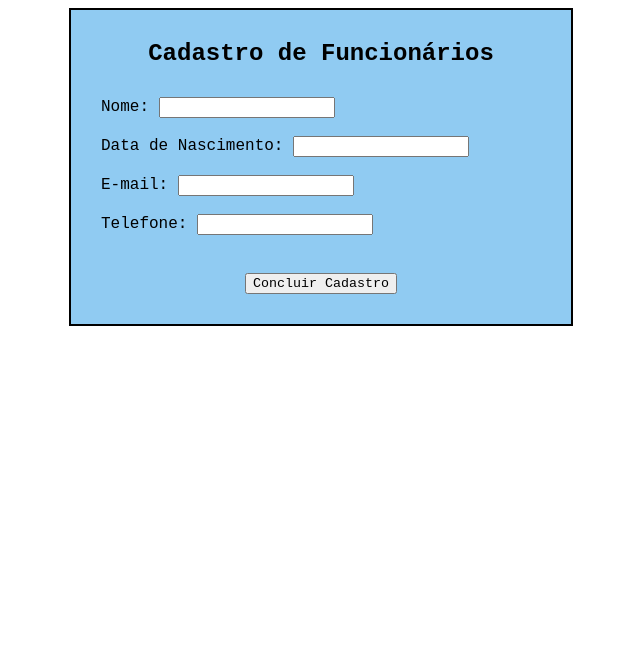
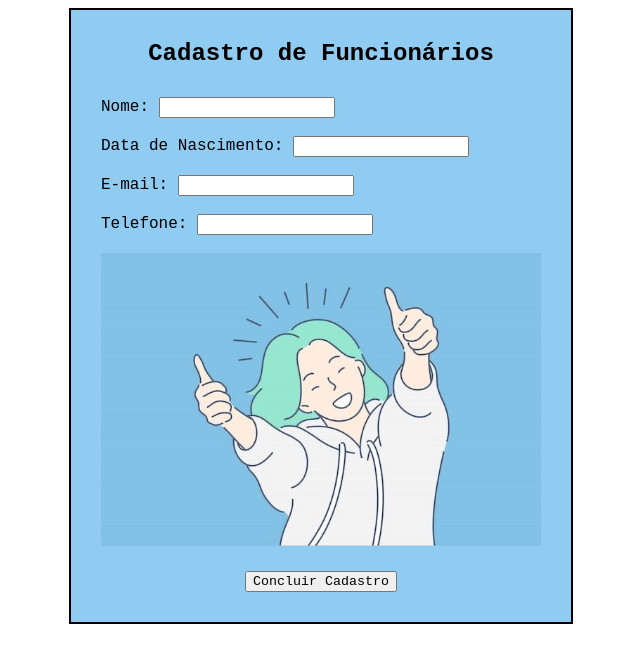
Before and after one commit to giovann4m/cadastro_pessoas, a plain HTML site: page index.html in a window 1280 px wide. Shown: the whole page, without its empty margins (319-959 px from the left). Drawn offline with Linux system fonts and the light colour scheme.

Commit message:
terceira versao

```diff
--- a/index.html
+++ b/index.html
@@ -30,7 +30,7 @@
                 <input type="text" id="telefone" name="user.telefone" />
             </div>
             <br>
-            <!-- add img -->
+            <img src="/img.jpg" alt="" width="440px">
             <div class="button">
                 <button type="submit">Concluir Cadastro</button>
             </div>
```
Also changed, not shown: img.jpg (added).
